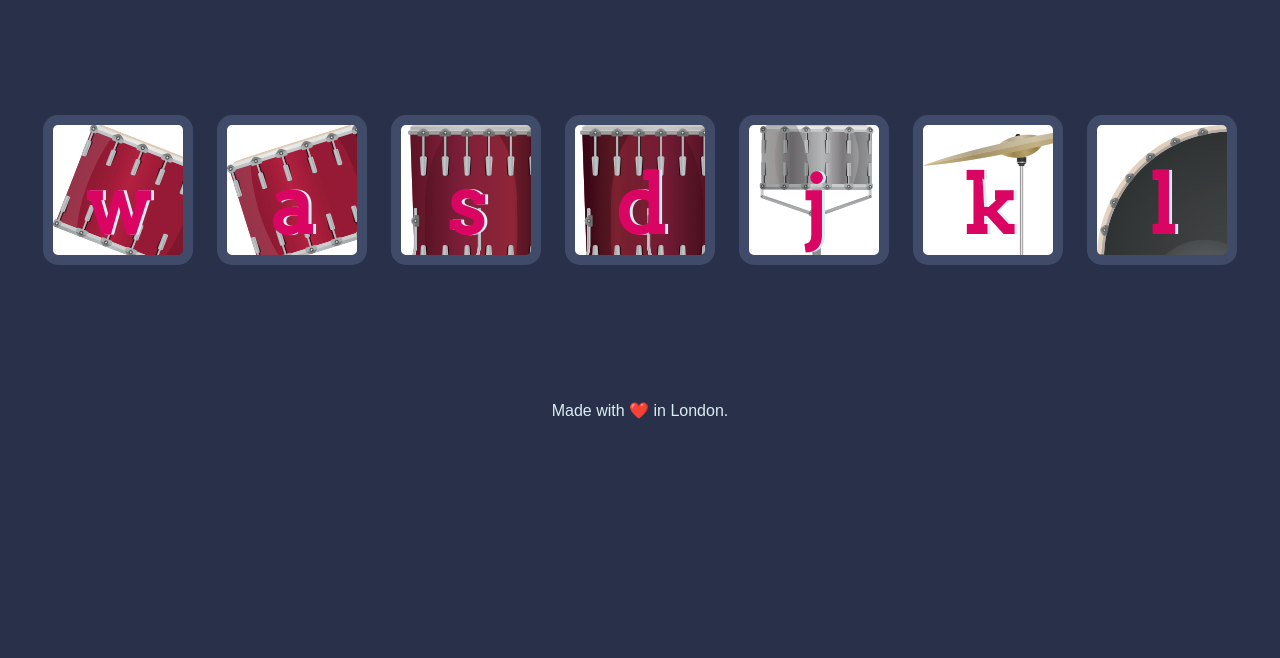
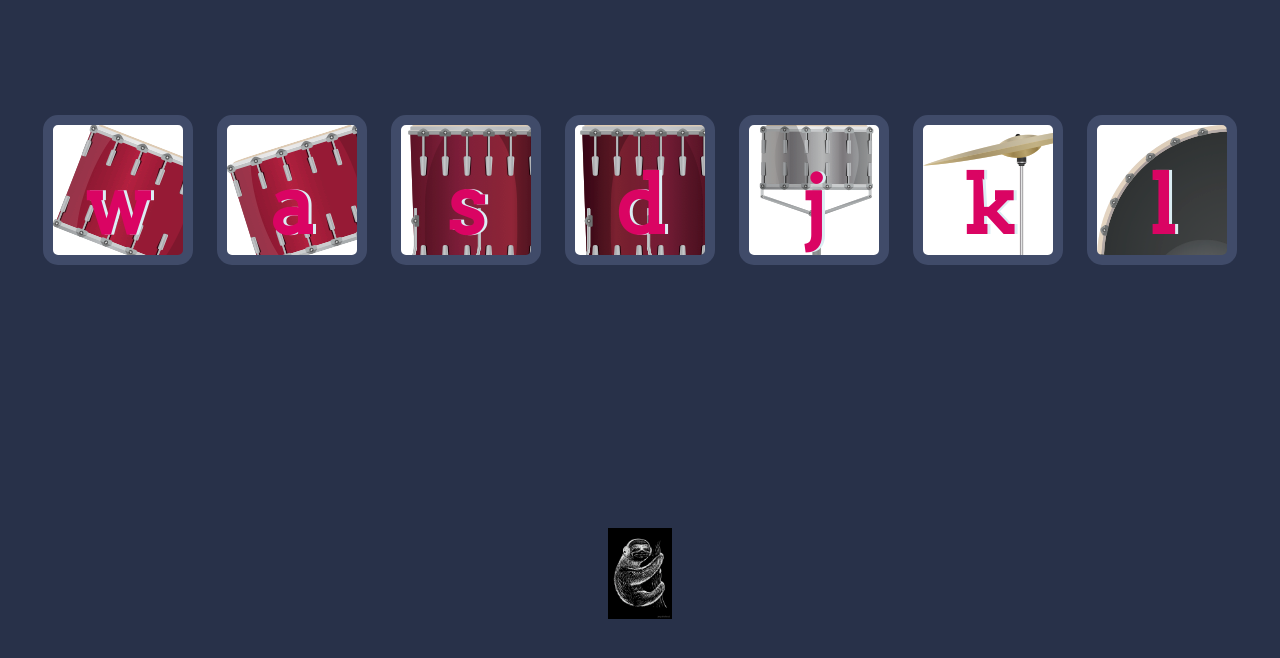
Before and after one commit to Brainlesssloth/Drum-Kit, a plain HTML site: page index.html in a window 1280 px wide. Shown: the part 174-832 px from the top of the page. Before the commit the page ends 800 px from the top, so only its background shows below. Drawn offline with Linux system fonts and the light colour scheme.

Commit message:
Add files via upload
with image

```diff
--- a/index.html
+++ b/index.html
@@ -23,7 +23,7 @@
 
 
   <footer>
-    Made with ❤️ in London.
+    <img id="sloth" src="images/sloth.PNG">
   </footer>
   <script src="index.js" charset="utf-8"></script>
 </body>
--- a/styles.css
+++ b/styles.css
@@ -79,3 +79,8 @@ footer {
   margin: 10px;
   background-color: white;
 }
+
+#sloth {
+  width: 5%;
+  margin: 10% 20%;
+}
```
Also changed, not shown: images/sloth.PNG (added).
